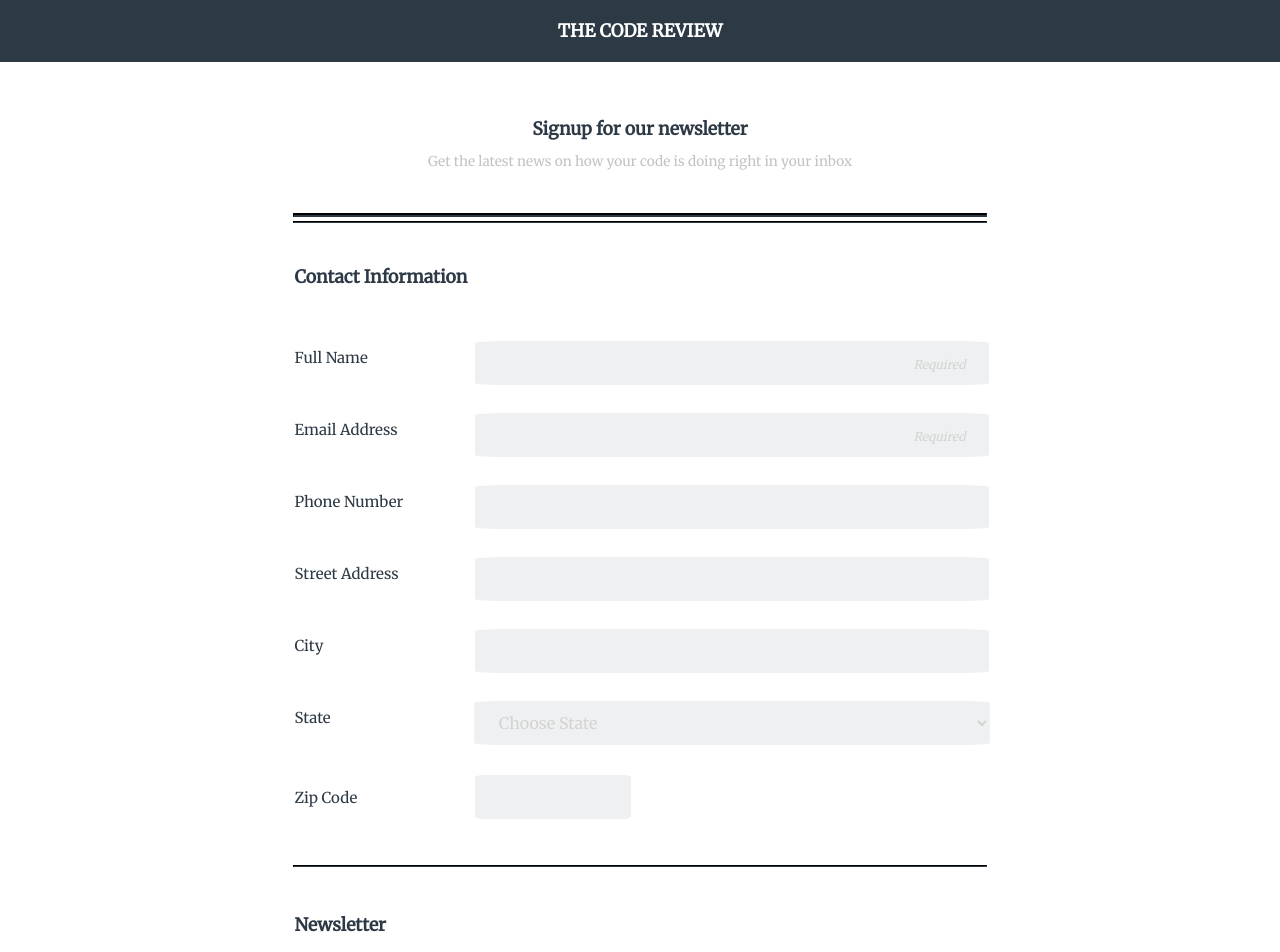
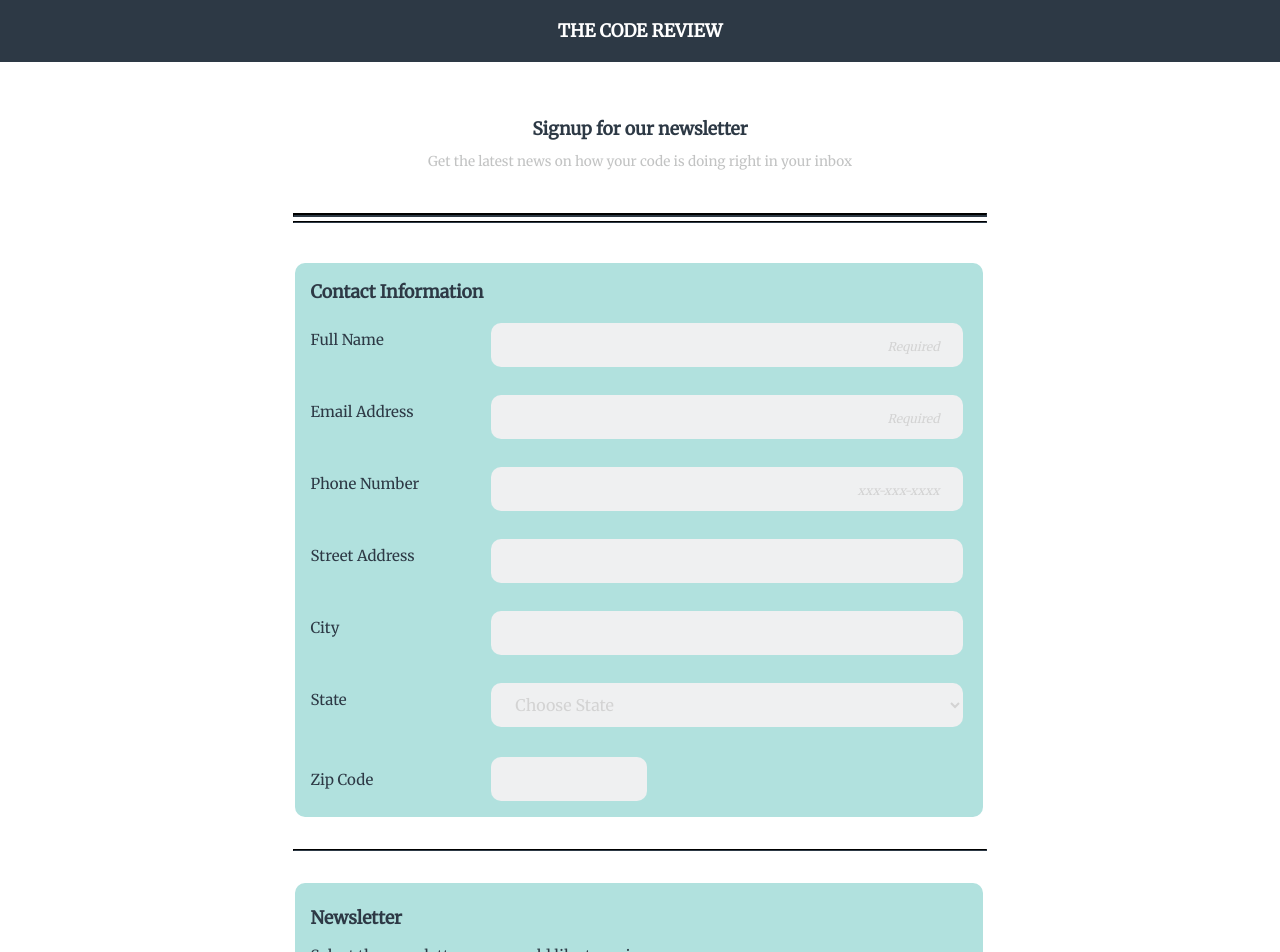
Before and after one commit to Nikkistorme/techdegree-project-3, a plain HTML site: page index.html in a window 1280 px wide. Shown: the top 952 px of the page. Drawn offline with Linux system fonts and the light colour scheme.

Commit message:
Commit 2
Added EE content

```diff
--- a/css/styles.css
+++ b/css/styles.css
@@ -56,17 +56,27 @@ fieldset {
   text-align: left;
   width: 99%;
   padding-left: 13px;
+  padding-top: 3em;
+  background-color: #B1E1DE;
+  border-radius: 10px;
+  margin-bottom: 2em;
+  margin-top: 2em;
+}
+
+legend {
+  position: absolute;
 }
 
 input[type="text"], input[type="email"], input[type="tel"], select, textarea {
   background-color: #EFF0F1;
   border-style: none;
-  border-radius: 5%;
+  border-radius: 10px;
   height: 2.75em;
   width: 90vw;
 }
 
 input[type="text"]:focus, input[type="email"]:focus, input[type="tel"]:focus, select:focus, textarea:focus {
+  transition: border 0.25s ease;
   outline: 0;
   border: 2px solid #2D3945;
 }
@@ -116,7 +126,7 @@ CONTACT INFORMATION
 ***************/
 
 #contactInfo {
-  padding-top: 1em;
+  top: 14em;
 }
 
 .formField {
@@ -131,7 +141,9 @@ CONTACT INFORMATION
   color: lightgrey;
 }
 
-#state {width: 90vw;}
+#state {
+  width: 90vw;
+}
 
 #zip {
   width: 46vw;
@@ -145,12 +157,17 @@ NEWSLETTER
 ***************/
 
 #newsletterInfo {
-  padding-top: 1em;
+  bottom: -11em;
+}
+
+input[type="checkbox"] {
+  pointer-events: check;
 }
 
 .newsletterSection {
   margin-left: .25em;
   margin-top: 1em;
+  margin-bottom: 1em;
   max-width: 694px;
 }
 
@@ -212,6 +229,8 @@ MEDIA QUERIES
 
   fieldset {
     padding: 0;
+    padding-top: 2em;
+    padding-left: 1em;
   }
 
   #contactInfo {
@@ -232,11 +251,11 @@ MEDIA QUERIES
   }
 
   #fullName, #emailAddress, #phoneNumber, #streetAddress, #city {
-    max-width: 514px;
+    max-width: 472px;
   }
 
   #state {
-    width: 517px;
+    width: 472px;
   }
 
   #zip {
@@ -256,7 +275,7 @@ MEDIA QUERIES
   }
 
   #newsletterInfo {
-    padding-top: 40px;
+    top: 51.6em;
   }
 
   .newsletterSection {
@@ -266,7 +285,7 @@ MEDIA QUERIES
   }
 
   #topics {
-    width: 690px;
+    width: 655px;
   }
 
   #signup button {
--- a/index.html
+++ b/index.html
@@ -32,7 +32,7 @@
           </div>
           <div class="formField">
             <label for="phoneNumber" class="h3 contactLabel">Phone Number</label>
-            <input id="phoneNumber" type="tel" name="user_phone">
+            <input id="phoneNumber" type="tel" name="user_phone" placeholder="xxx-xxx-xxxx">
           </div>
           <div class="formField">
             <label for="streetAddress" class="h3 contactLabel">Street Address</label>
```
